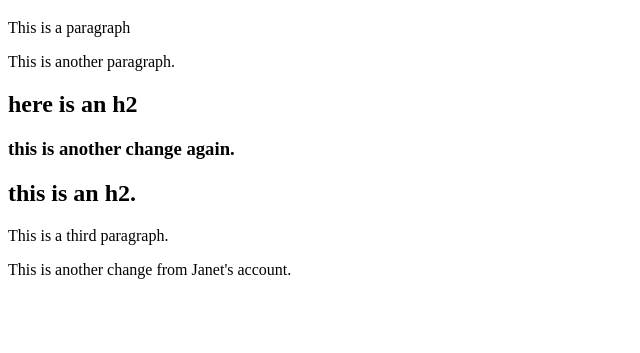
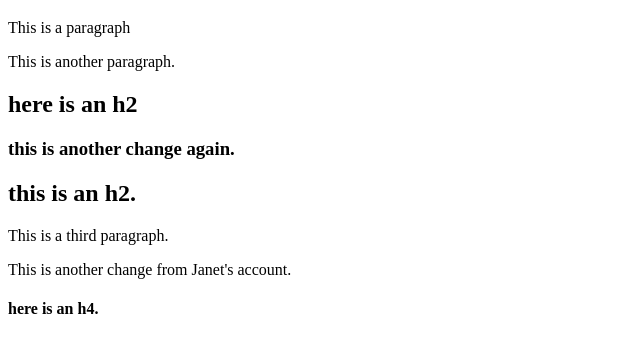
Before and after one commit to jvpink200/git-test, a website: page index.html in a window 1280 px wide. Shown: the part 61-414 px from the top of the page, without its empty margins (0-640 px from the left). Drawn offline with Linux system fonts and the light colour scheme.

Commit message:
added an h4.

```diff
--- a/index.html
+++ b/index.html
@@ -9,5 +9,6 @@
         <h2>this is an h2.</h2>
         <p>This is a third paragraph.</p>
         <p>This is another change from Janet's account.</p>
+        <h4>here is an h4.</h4>
     </body>
 </html>
```
